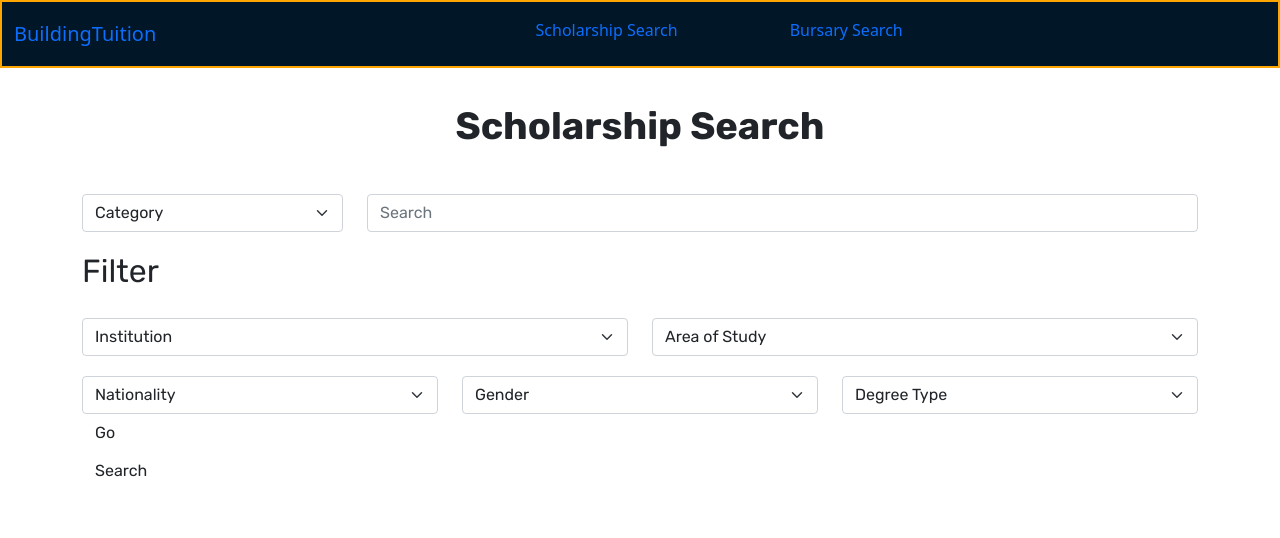
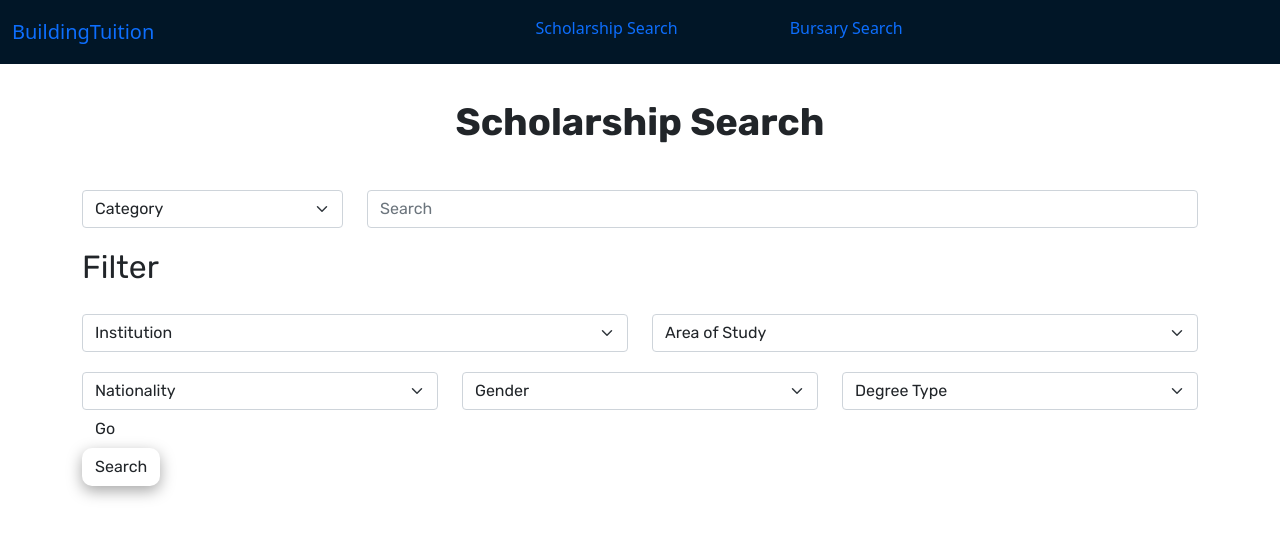
Before and after one commit to otrachea/building-tuition, a Flask app: template prototype/templates/scholarship-search.html in a window 1280 px wide. Shown: the top 538 px of the page. Run offline with Flask 2, Linux system fonts and the light colour scheme; the template is opened without the code that fills it, so the values that code supplies are empty.

Commit message:
Fixing button on search pages

```diff
--- a/prototype/static/css/bursary-search.css
+++ b/prototype/static/css/bursary-search.css
@@ -4,6 +4,6 @@
     background-color: #FF3366;
 }
 
-#search-button {
+#search-button button{
     background-color: #FF3366;
 }
--- a/prototype/static/css/scholarship-search.css
+++ b/prototype/static/css/scholarship-search.css
@@ -4,6 +4,6 @@
     background-color: #FFDC96;
 }
 
-#search-button {
+#search-button button{
     background-color: #FFDC96;
 }
--- a/prototype/static/css/search.css
+++ b/prototype/static/css/search.css
@@ -2,7 +2,7 @@
 
 .navbar {
     background-color: #011627;
-    border: 2px orange solid;
+    /* border: 2px orange solid; */
 }
 
 .container{
@@ -26,3 +26,8 @@ h4 {
 .rounded-30 {
     border-radius: 30px;
 }
+
+#search-button button {
+    border-radius: 10px;
+    box-shadow: rgba(0, 0, 0, 0.35) 0px 5px 15px;
+}
```
